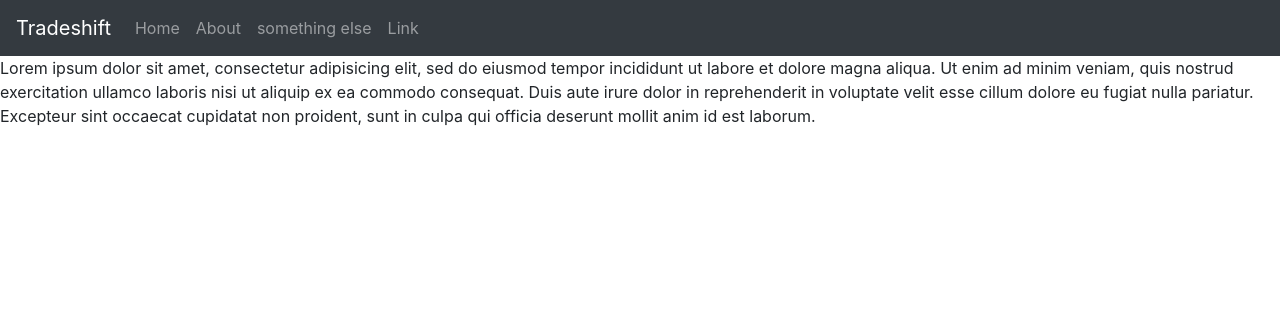
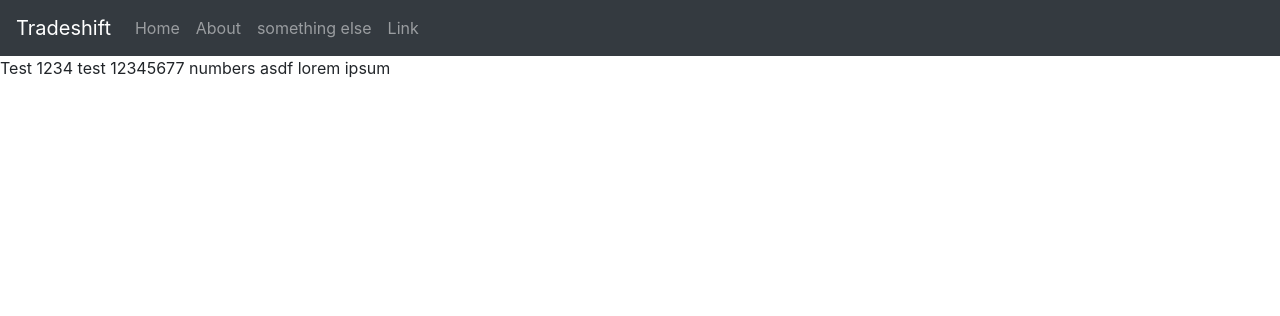
Before and after one commit to ariefjalil/Python-Flask, a Flask app: page /about in a window 1280 px wide. Shown: the top 316 px of the page. Run offline with Flask 2, Linux system fonts and the light colour scheme; some libraries are stand-ins or nearby versions.

Commit message:
<p> modified

```diff
--- a/myFlaskApp/templates/about.html
+++ b/myFlaskApp/templates/about.html
@@ -1,7 +1,7 @@
+
 {% extends 'layout.html' %}
-
 {% block body%}
   <h1>About test 123</h1>
-  <p>Lorem ipsum dolor sit amet, consectetur adipisicing elit, sed do eiusmod tempor incididunt ut labore et dolore magna aliqua. Ut enim ad minim veniam, quis nostrud exercitation ullamco laboris nisi ut aliquip ex ea commodo consequat. Duis aute irure dolor in reprehenderit in voluptate velit esse cillum dolore eu fugiat nulla pariatur. Excepteur sint occaecat cupidatat non proident, sunt in culpa qui officia deserunt mollit anim id est laborum.</p>
+  <p>Test 1234 test 12345677 numbers asdf lorem ipsum</p>
 
 {% endblock %}
```
